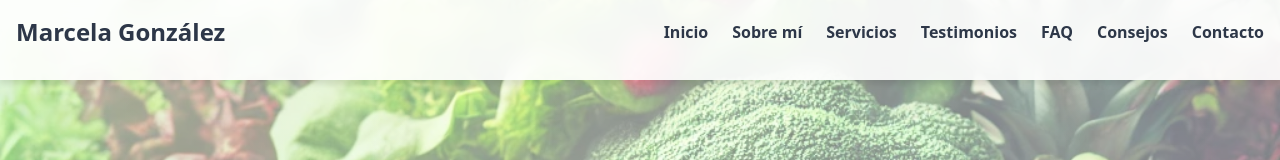
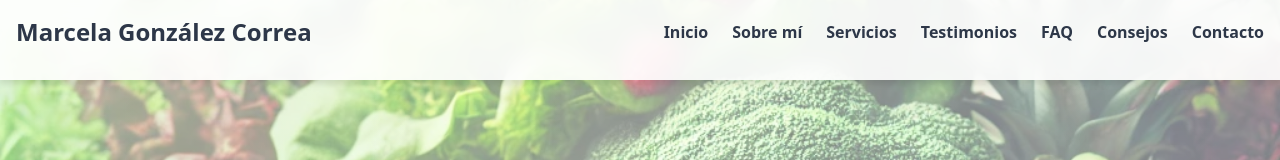
Before and after one commit to jho-exe/nutricionistaMarcelaGonzalez, a website: page index.html in a window 1280 px wide. Shown: the top 160 px of the page. Drawn offline with nearby package versions, Linux system fonts and the light colour scheme.

Commit message:
Update index.html

```diff
--- a/index.html
+++ b/index.html
@@ -22,7 +22,7 @@
     <div class="flex justify-between items-center py-4">
       <!-- Logo -->
       <div class="text-green-700 font-extrabold text-2xl">
-        <a href="#">Marcela González</a>
+        <a href="#">Marcela González Correa</a>
       </div>
 
       <!-- Botón hamburguesa (Mobile View) -->
```
